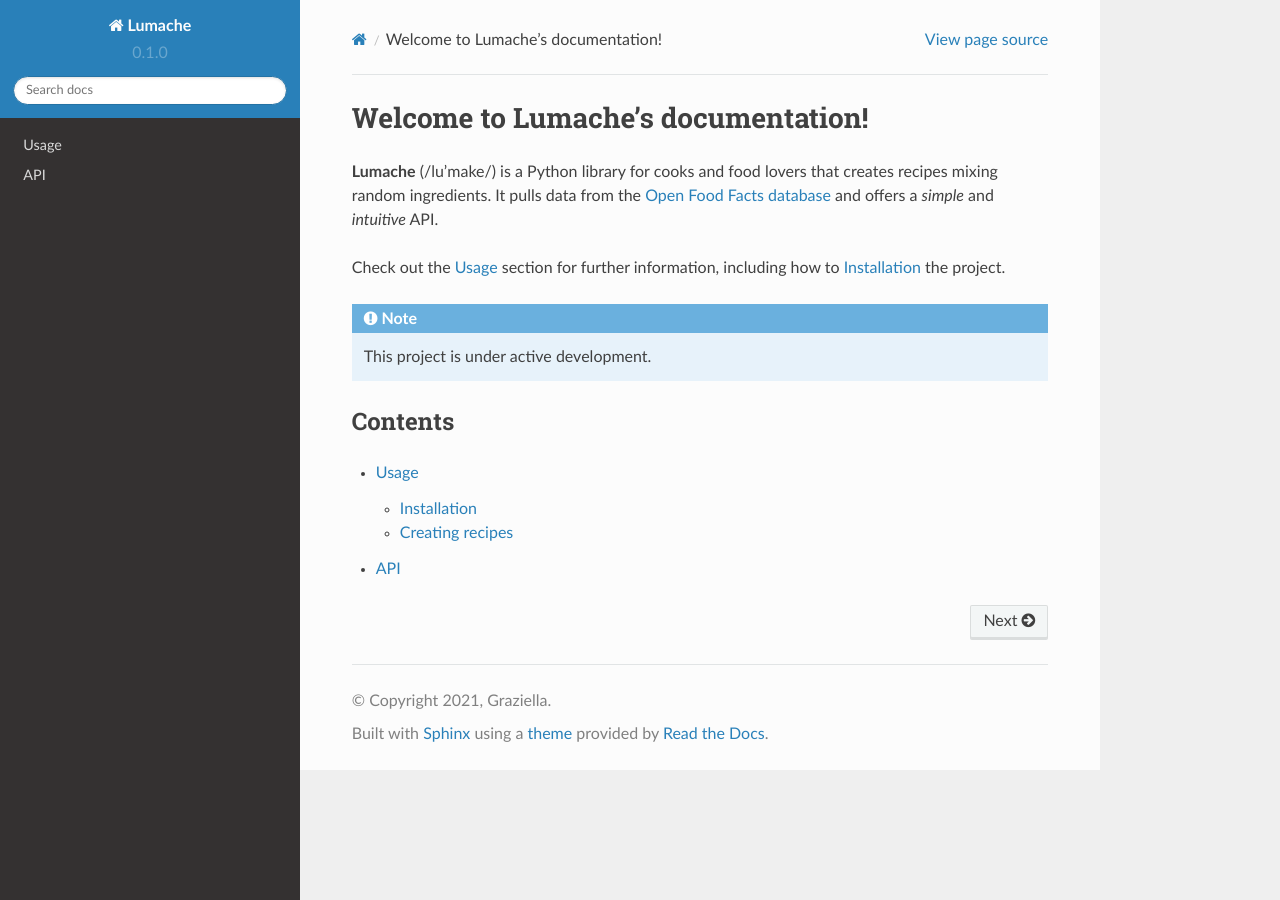
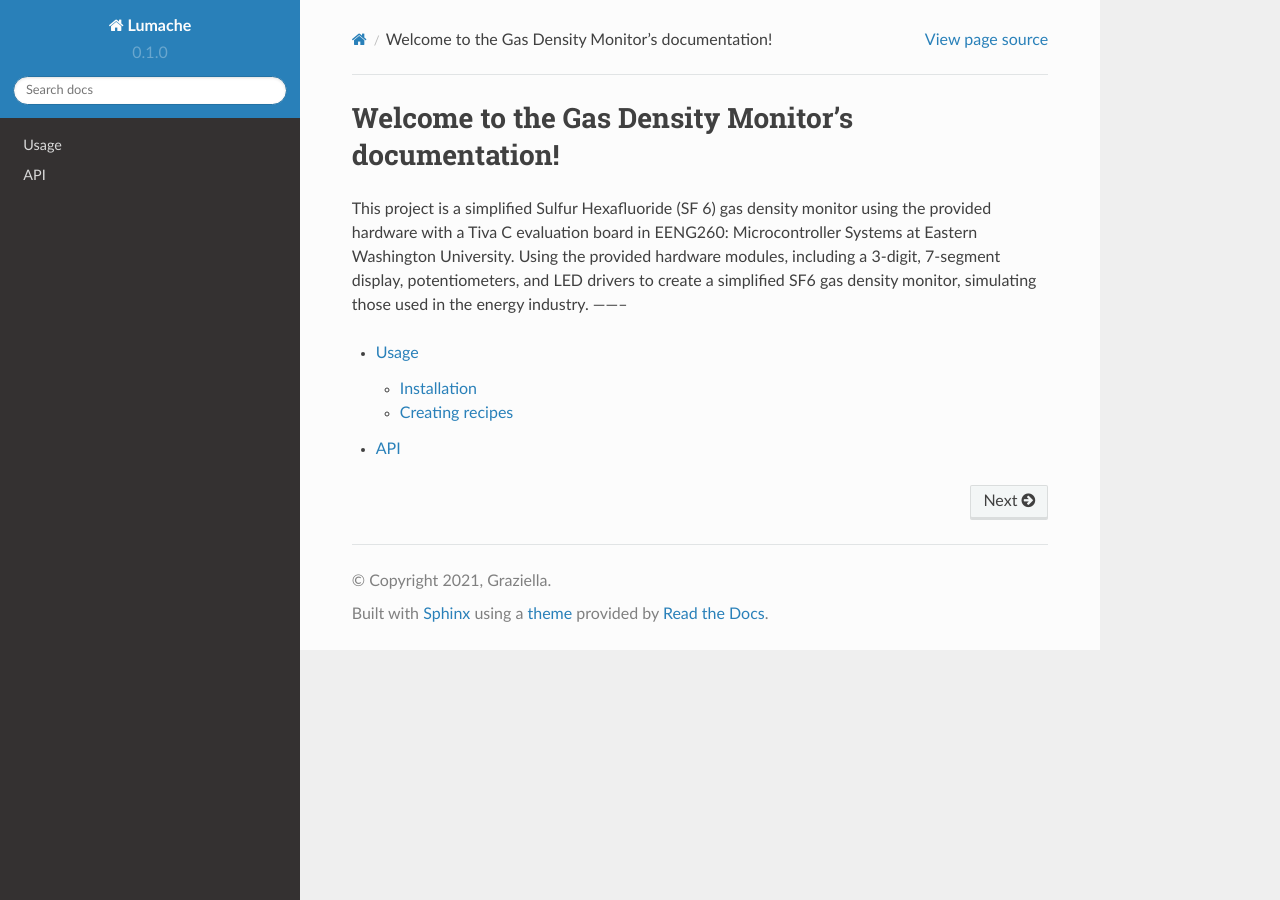
Before and after one commit to nhatvnguyen/gas-density-monitor, a Sphinx documentation site: the page built from docs/source/index.rst, in a window 1280 px wide. Built offline with Sphinx 7.4.7 and the Read the Docs theme 2.0.0, drawn with Linux system fonts in a browser that asks for light colours.

Commit message:
Update index.rst

```diff
--- a/docs/source/index.rst
+++ b/docs/source/index.rst
@@ -1,19 +1,10 @@
-Welcome to Lumache's documentation!
+Welcome to the Gas Density Monitor's documentation!
 ===================================
 
-**Lumache** (/lu'make/) is a Python library for cooks and food lovers
-that creates recipes mixing random ingredients.
-It pulls data from the `Open Food Facts database <https://world.openfoodfacts.org/>`_
-and offers a *simple* and *intuitive* API.
-
-Check out the :doc:`usage` section for further information, including
-how to :ref:`installation` the project.
-
-.. note::
-
-   This project is under active development.
-
-Contents
+This project is a simplified Sulfur Hexafluoride (SF 6) gas density monitor using the provided hardware
+with a Tiva C evaluation board in EENG260: Microcontroller Systems at Eastern Washington University.
+Using the provided hardware modules, including a 3-digit, 7-segment display, potentiometers, and LED drivers to create a simplified SF6 gas
+density monitor, simulating those used in the energy industry.
 --------
 
 .. toctree::
```
